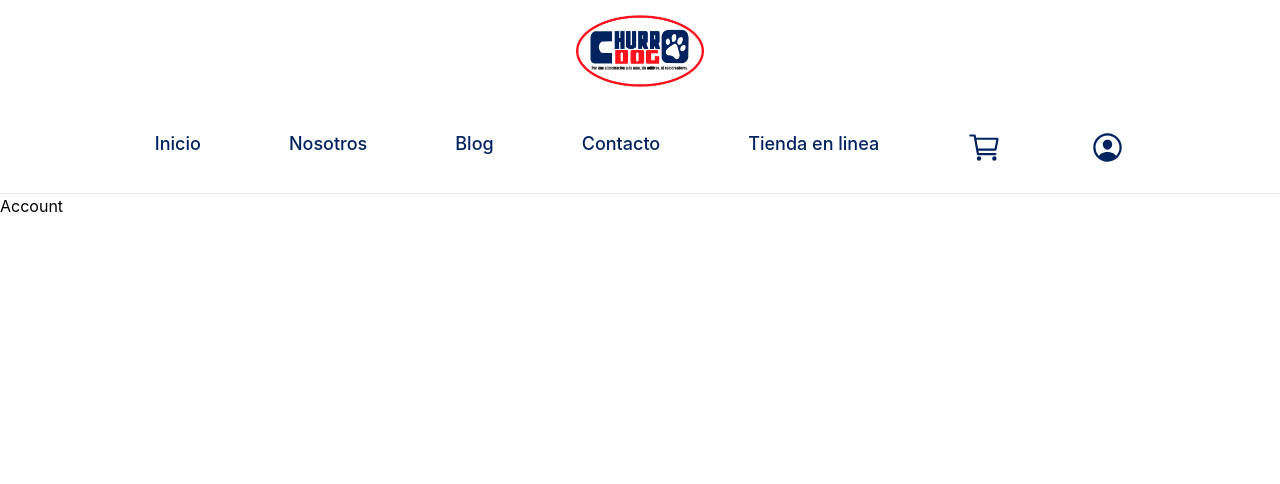
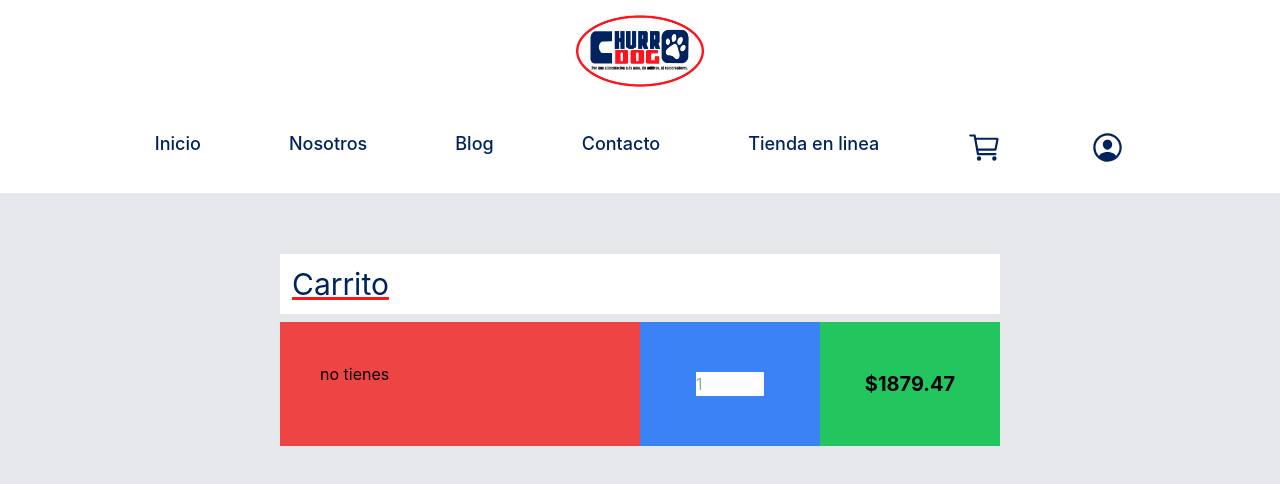
Before and after one commit to FPaxtian/churrodog, a React (Create React App) app: page /cuenta in a window 1280 px wide. Shown: the top 484 px of the page. Built offline with nearby package versions, Linux system fonts and the light colour scheme.

Commit message:
cart in process

```diff
--- a/src/views/Account.js
+++ b/src/views/Account.js
@@ -1,12 +1,38 @@
 import React from "react";
+import { Link } from "react-router-dom";
 
-const Account = () => {
-
-    return (
-        <div >
-          Account
+const DashboardClient = () => {
+  const carrito = true;
+  return (
+    <div className="contenedor w-full h-screen bg-grisesitoFuertito lg:flex lg:justify-center lg:content-center lg:p-10">
+      <div className="contenedor-padre w-full lg:w-[60%] h-auto bg-grisesitoFuertito ">
+        <div className="contenedor-hijo-titulo w-full lg:w-[100%] h-auto] bg-white ">
+          <h1 className=" text-2xl lg:text-3xl 2xl:text-3xl mt-5 text-azulito underline decoration-rojito p-3">
+            Carrito
+          </h1>
+          {carrito ? (
+            <div>
+              <div className="pedido bg-white w-full h-[30vh] md:h-[17vh] lg:h-[17vh] border-t-4  border-grisesitoFuertito grid md:grid-cols-4 lg:grid-cols-4 2xl:grid-cols-4">
+                <div className="pedido bg-red-500 w-full h-auto border-y-4 border-grisesitoFuertito  col-span-2 p-10 ">
+                  no tienes
+                </div>
+                <div className="pedido bg-blue-500 w-full h-auto border-y-4 border-grisesitoFuertito flex justify-center items-center">
+                <input type="number" id="quantity" name="quantity" min="1" max="5" placeholder="1"/>
+                </div>
+                <div className="pedido bg-green-500 w-full h-auto text-xl border-y-4 font-bold border-grisesitoFuertito flex justify-center items-center">
+                 $1879.47
+                </div>
+              </div>
+            </div>
+          ) : (
+            <div className="pedido bg-white w-full h-[17vh] border-y-4 border-grisesitoFuertito">
+              no tienes
+            </div>
+          )}
         </div>
-    );
+      </div>
+    </div>
+  );
 };
 
-export default Account;
+export default DashboardClient;
```
